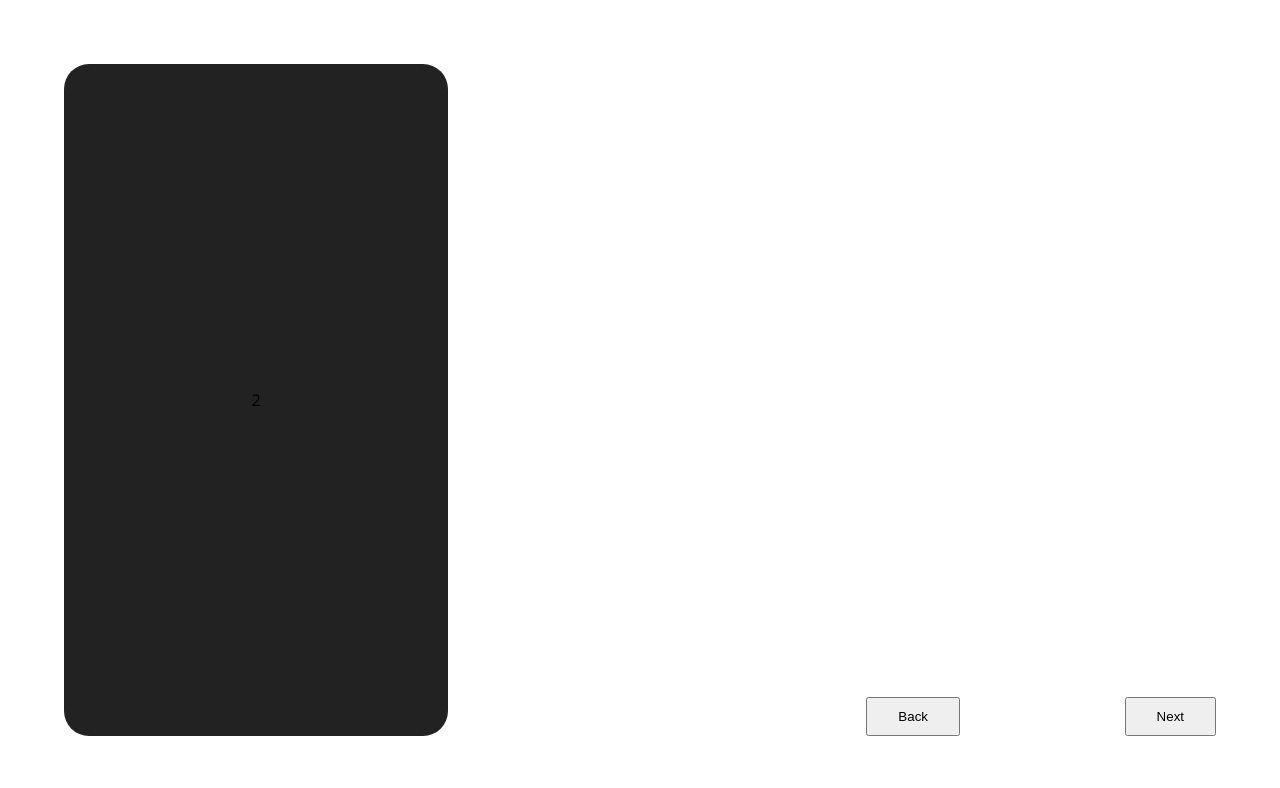
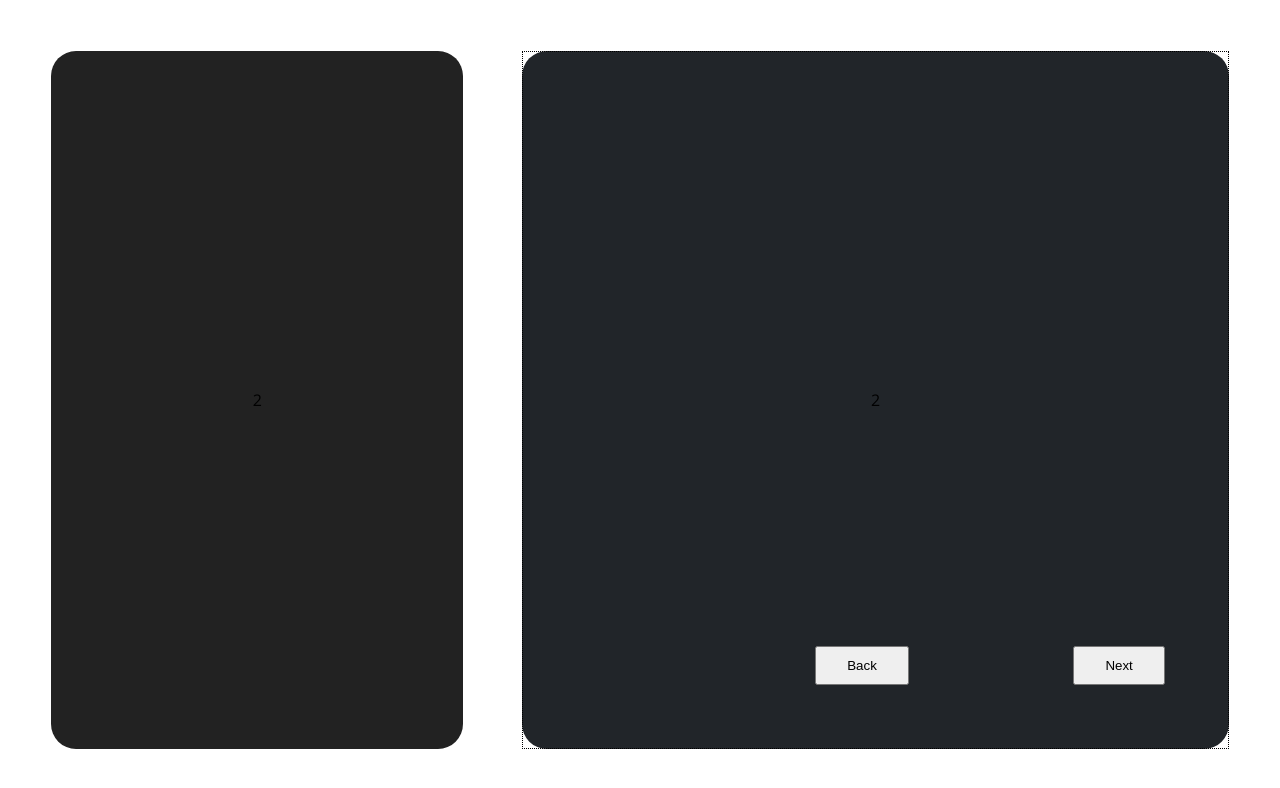
Before and after one commit to Paddyaa5/website-package-project, a React (Create React App) app: page / in a window 1280 px wide. Both pictures are taken after a click on the button "Next". Shown: the top 788 px of the page. Built offline with nearby package versions, Linux system fonts and the light colour scheme.

Commit message:
added basic right column animation

```diff
--- a/src/App.js
+++ b/src/App.js
@@ -8,9 +8,15 @@ import Buttons from "./Components/Buttons";
 
 const AppContainer = styled.div`
     position: relative;
+    min-height: 400px;
     height: 100vh;
     width: 100vw;
-    padding: 5vw;
+    padding: 4vw;
+    .inner-container {
+        position: relative;
+        height: 100%;
+        width: 100%;
+    }
 `;
 
 const App = () => {
@@ -28,6 +34,7 @@ const App = () => {
         <ThemeProvider theme={Theme}>
             <GlobalStyle />
             <AppContainer>
+                <div className="inner-container">
                     <LeftColumn
                         animate={animate}
                         section={section}
@@ -48,6 +55,7 @@ const App = () => {
                         animate={animate}
                         setAnimate={setAnimate}
                     />
+                </div>
             </AppContainer>
         </ThemeProvider>
     );
--- a/src/Components/LeftCol/index.js
+++ b/src/Components/LeftCol/index.js
@@ -9,6 +9,7 @@ import SectionFour from "./SectionFour";
 import SectionFive from "./SectionFive";
 
 const Container = styled.section`
+    position: absolute;
     width: 100%;
     height: 100%;
     border-radius: 25px;
@@ -26,7 +27,7 @@ export default function LeftColumn({ animate, section, setSection, formData, set
             });
         } else if (animate === "toS2") {
             gsap.to(containerRef, {
-                width: "30vw",
+                width: "35%",
                 duration: 1,
             });
         } else if (animate === "toS5") {
--- a/src/Components/RightCol/index.js
+++ b/src/Components/RightCol/index.js
@@ -1,19 +1,50 @@
-import React from "react";
+import React, { useRef, useEffect } from "react";
 import styled from "styled-components";
+import gsap from "gsap";
 //components
 import SectionTwo from "./SectionTwo";
 import SectionThree from "./SectionThree";
 import SectionFour from "./SectionFour";
 
 const Container = styled.section`
-    display: none;
-    width: 100%;
+    position: absolute;
+    opacity: 0;
+    right: 0;
+    width: 60%;
     height: 100%;
+    border-radius: 25px;
+    background-color: ${(props) => props.theme.darkest};
 `;
 
-export default function RightColumn({ section, setSection, formData, setFormData }) {
+export default function RightColumn({ animate, section, setSection, formData, setFormData }) {
+    let containerRef = useRef(null);
+
+    useEffect(() => {
+        if (animate === "backS1") {
+            gsap.to(containerRef, {
+                opacity: 0,
+                duration: 1,
+            });
+        } else if (animate === "toS2") {
+            gsap.to(containerRef, {
+                opacity: 1,
+                duration: 1,
+            });
+        } else if (animate === "toS5") {
+            gsap.to(containerRef, {
+                opacity: 0,
+                duration: 1,
+            });
+        } else if (animate === "backS4") {
+            gsap.to(containerRef, {
+                opacity: 1,
+                duration: 1,
+            });
+        }
+    }, [animate]);
+
     return (
-        <Container>
+        <Container ref={(el) => (containerRef = el)}>
             {section === 2 && (
                 <SectionTwo
                     section={section}
```
Lines whose indentation alone changed are shown as unchanged.
